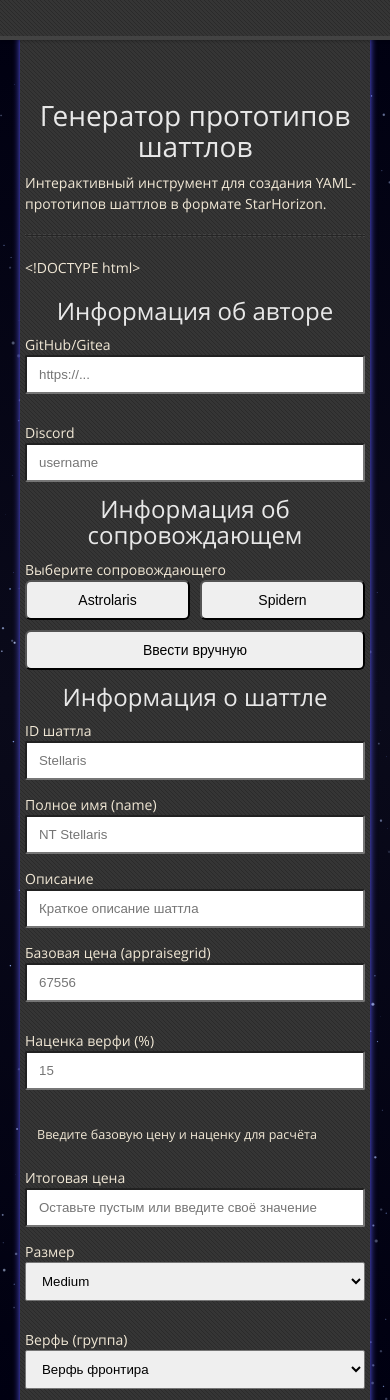
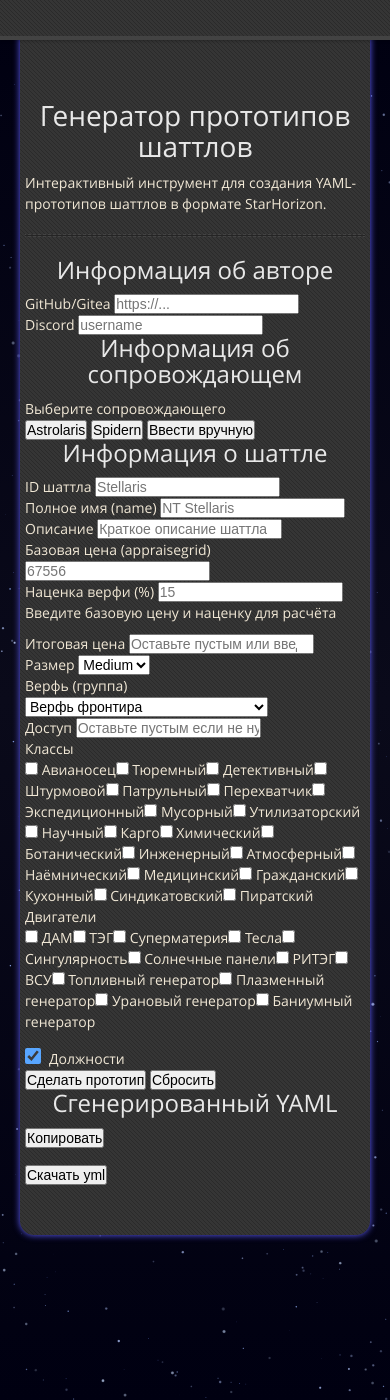
Before and after one commit to lAstronautl/StarHorizon-Mapping, a Jekyll site: the page built from docs/markdown/shuttle_generator.md, in a window 390 px wide and 1400 px high, scrolled down 231 px. Built offline with Jekyll 4.4.1, drawn with Linux system fonts in a browser that asks for light colours; our own code applies the rules of GitHub Pages for plain Markdown files; some of the changed lines change nothing that is shown.

Commit message:
update shuttle_generator.md

```diff
--- a/docs/markdown/shuttle_generator.md
+++ b/docs/markdown/shuttle_generator.md
@@ -3,97 +3,10 @@
 Интерактивный инструмент для создания YAML-прототипов шаттлов в формате StarHorizon.
 
 ---
-
-<!DOCTYPE html>
 <html lang="ru">
 <head>
     <meta charset="UTF-8">
     <meta name="viewport" content="width=device-width, initial-scale=1.0">
-    <style>
-        .checkbox-grid {
-            display: grid;
-            grid-template-columns: repeat(auto-fill, minmax(180px, 1fr));
-            gap: 8px;
-            max-height: 200px;
-            overflow-y: auto;
-            padding: 8px;
-            border-radius: 6px;
-        }
-        .checkbox-item {
-            display: flex;
-            align-items: center;
-            gap: 8px;
-            cursor: pointer;
-            padding: 6px 8px;
-            border-radius: 4px;
-            transition: background 0.15s;
-        }
-        .checkbox-item input[type="checkbox"] {
-            width: 16px;
-            height: 16px;
-        }
-        .preset-buttons { display: flex; gap: 10px; flex-wrap: wrap; }
-        .preset-btn {
-            padding: 10px 20px;
-            border-radius: 6px;
-            cursor: pointer;
-            transition: all 0.2s;
-            flex: 1;
-            min-width: 120px;
-        }
-        .preset-btn.selected { font-weight: bold; }
-        .actions { display: flex; gap: 12px; flex-wrap: wrap; margin: 20px 0; }
-        .btn {
-            padding: 12px 28px;
-            border: none;
-            border-radius: 6px;
-            font-size: 1em;
-            font-weight: 600;
-            cursor: pointer;
-            transition: all 0.2s;
-        }
-        .btn-primary { color: #fff; flex: 1; }
-        .btn-secondary { border: 1px solid; }
-        .output-section { display: none; margin-top: 20px; }
-        .output-section.visible { display: block; }
-        .output-header {
-            display: flex;
-            justify-content: space-between;
-            align-items: center;
-            margin-bottom: 12px;
-        }
-        .output-header h2 { margin-bottom: 0; padding-bottom: 0; border-bottom: none; }
-        .output-box {
-            padding: 16px;
-            border-radius: 2px;
-            font-family: Monaco, Bitstream Vera Sans Mono, Lucida Console, Terminal, monospace;
-            font-size: 13px;
-            white-space: pre-wrap;
-            word-wrap: break-word;
-            max-height: 500px;
-            overflow-y: auto;
-            line-height: 1.5;
-        }
-        .info-row { display: grid; grid-template-columns: 1fr 1fr; gap: 14px; }
-        .price-calc {
-            padding: 12px;
-            border-radius: 2px;
-            font-size: 0.9em;
-            margin-top: 10px;
-        }
-        .form-group { margin-bottom: 14px; }
-        .form-group input,
-        .form-group select {
-            width: 100%;
-            padding: 10px 12px;
-            border-radius: 2px;
-            font-size: 0.95em;
-        }
-        @media (max-width: 600px) {
-            .info-row { grid-template-columns: 1fr; }
-            .checkbox-grid { grid-template-columns: 1fr; }
-        }
-    </style>
 </head>
 <body>
 
```
